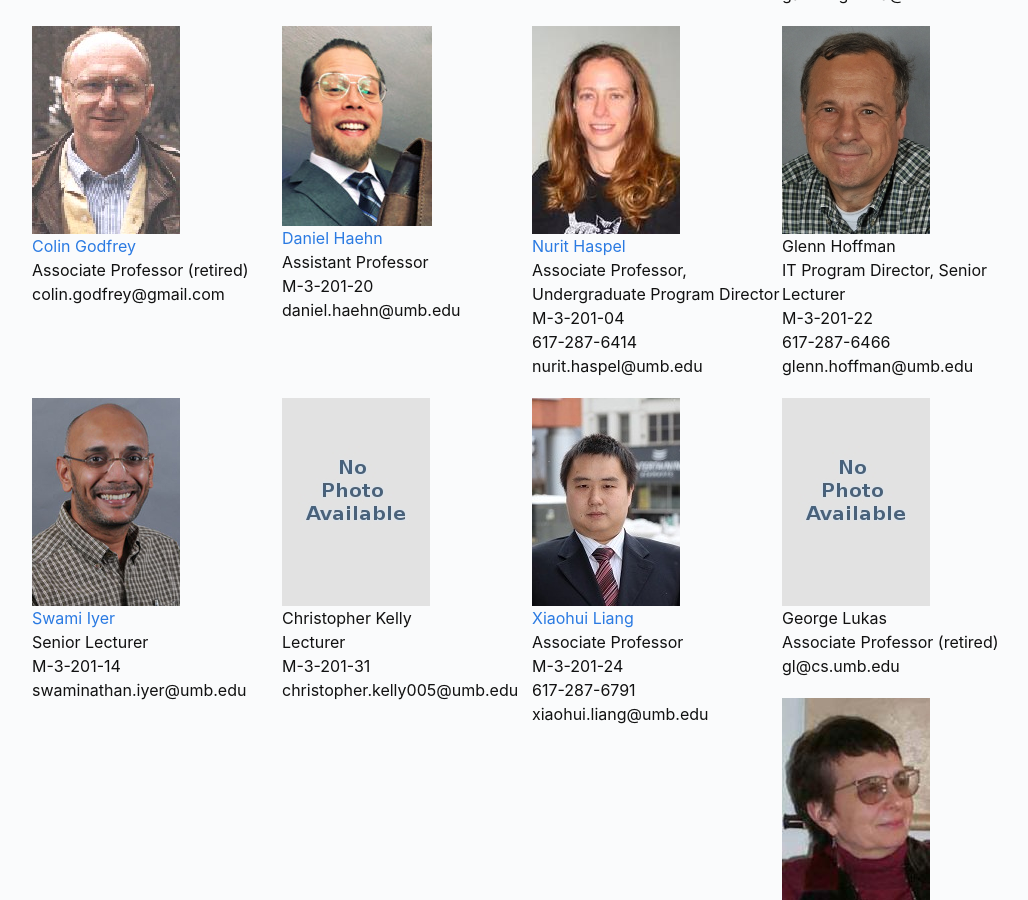
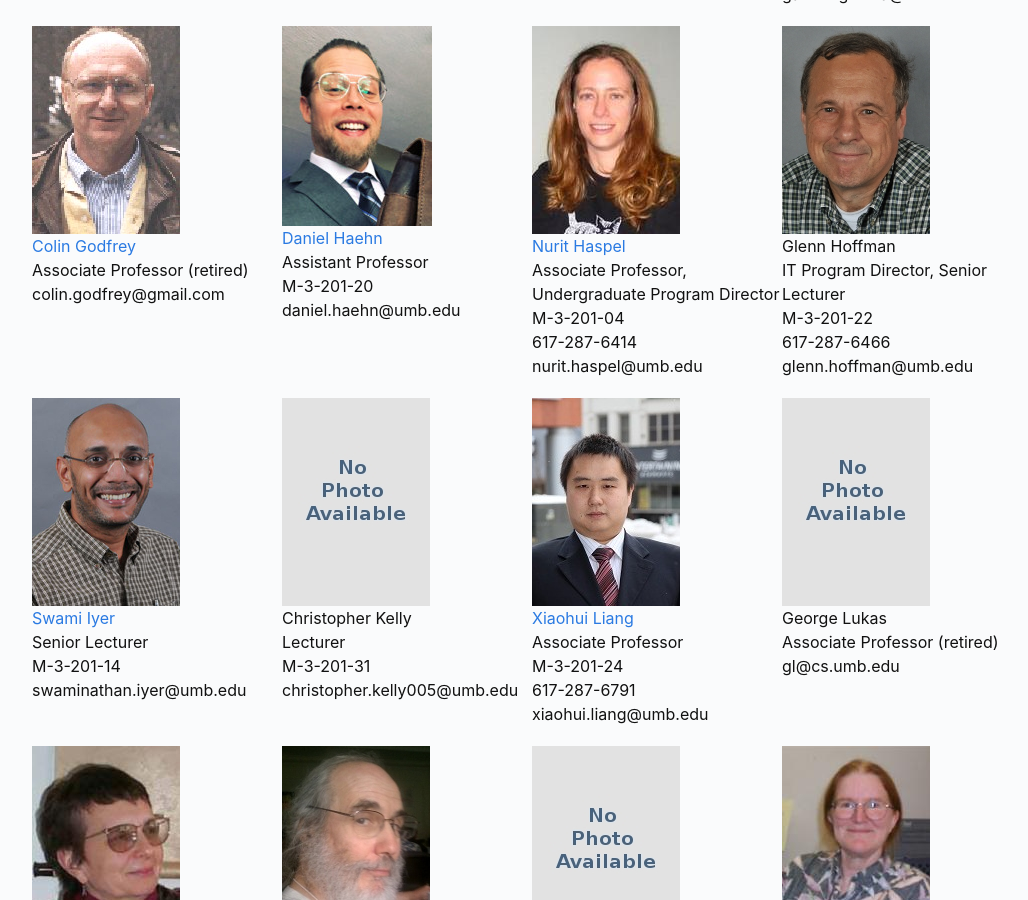
Before and after one commit to umbcs/umbcs.github.io, a Jekyll site: the page built from WEB/people/faculty.markdown, in a window 1280 px wide and 900 px high, scrolled down 1627 px. Shown: the whole window, without its empty margins (38-1066 px from the left). Built offline with Jekyll 4.4.1, drawn with Linux system fonts in a browser that asks for light colours.

Commit message:
Added line breaks to fix alignment issue

```diff
--- a/WEB/people/faculty.markdown
+++ b/WEB/people/faculty.markdown
@@ -82,6 +82,7 @@ permalink: "/faculty"
   Assistant Professor<br>
   M-3-201-08<br>
   funda.durupinarbabur@umb.edu
+  <br>
 </div>
 <div class="person">
   <img src="/WEB/images/people/Peter_Fejer.jpg"><br>
@@ -89,6 +90,7 @@ permalink: "/faculty"
   Emeritus Professor (retired)<br>
   617.287.6453<br>
   peter.fejer@umb.edu<br>
+  <br>
 </div>
 <div class="person">
   <img src="/WEB/images/people/Kenneth_K_Fletcher.jpg"><br>
@@ -109,7 +111,9 @@ permalink: "/faculty"
   <img src="/WEB/images/people/Colin_Godgrey.jpg"><br>
   <a href="	http://www.cs.umb.edu/~cgodfrey" target=_blank>Colin Godfrey</a><br>
   Associate Professor (retired)<br>
-  colin.godfrey@gmail.com
+  colin.godfrey@gmail.com<br>
+  <br>
+  <br>
 </div>
 <div class="person">
   <img src="/WEB/images/people/Daniel_Haehn.jpg"><br>
@@ -117,12 +121,12 @@ permalink: "/faculty"
   Assistant Professor<br>
   M-3-201-20<br>
   daniel.haehn@umb.edu<br>
+  <br>
 </div>
 <div class="person">
   <img src="/WEB/images/people/Nurit_Haspel.jpg"><br>
   <a href="http://www.cs.umb.edu/~nurith" target=_blank>Nurit Haspel</a><br>
-  Associate Professor,<br>
-  Undergraduate Program Director<br>
+  Associate Professor, Undergraduate Program Director<br>
   M-3-201-04<br>
   617-287-6414<br>
   nurit.haspel@umb.edu
@@ -141,6 +145,7 @@ permalink: "/faculty"
   Senior Lecturer<br>
   M-3-201-14<br>
   swaminathan.iyer@umb.edu
+  <br>
 </div>
 <div class="person">
   <img src="/WEB/images/people/No_Photo_Available.jpg"><br>
@@ -148,6 +153,7 @@ permalink: "/faculty"
   Lecturer<br>
   M-3-201-31<br>
   christopher.kelly005@umb.edu<br>
+  <br>
 </div>
 <div class="person">
   <img src="/WEB/images/people/Xiaohui_Liang.jpg"><br>
@@ -161,7 +167,9 @@ permalink: "/faculty"
   <img src="/WEB/images/people/No_Photo_Available.jpg"><br>
   George Lukas<br>
   Associate Professor (retired)<br>
-  gl@cs.umb.edu
+  gl@cs.umb.edu<br>
+  <br>
+  <br>
 </div>
 <div class="person">
   <img src="/WEB/images/people/Joan_Lukas.jpg"><br>
@@ -174,25 +182,32 @@ permalink: "/faculty"
   <a href="http://www.cs.umb.edu/~ram" target=_blank>Robert Morris</a><br>
   Emeritus Professor (retired)<br>
   ram@cs.umb.edu<br>
+  <br>
+  <br>
 </div>
 <div class="person">
   <img src="/WEB/images/people/No_Photo_Available.jpg"><br>
   Kenneth Newman<br>
   Associate Professor (retired)<br>
-  kwn@cs.umb.edu
+  kwn@cs.umb.edu<br>
+  <br>
+  <br>
 </div>
 <div class="person">
   <img src="/WEB/images/people/Elizabeth_ONeil.jpg"><br>
   <a href="http://www.cs.umb.edu/~eoneil" target=_blank>Elizabeth O'Neil</a><br>
   Emeritus Professor (retired)<br>
   617.287.6455<br>
-  elizabeth.oneil@umb.edu
+  elizabeth.oneil@umb.edu<br>
+  <br>
 </div>
 <div class="person">
   <img src="/WEB/images/people/Patrick_ONeil.jpg"><br>
   <a href="http://www.cs.umb.edu/~poneil" target=_blank>Patrick O'Neil</a><br>
   Emeritus Professor (retired)<br>
-  poneil@cs.umb.edu
+  poneil@cs.umb.edu<br>
+  <br>
+  <br>
 </div>
 <div class="person">
   <img src="/WEB/images/people/Carl_Offner.jpg"><br>
@@ -229,7 +244,9 @@ permalink: "/faculty"
   <img src="/WEB/images/people/Matthew_Schneps.jpg"><br>
   <a href="http://www.cfa.harvard.edu/dyslexia/LVL/" target=_blank>Matthew Schneps</a><br>
   Research Professor (retired)<br>
-  matthew.schneps@umb.edu
+  matthew.schneps@umb.edu<br>
+  <br>
+  <br>
 </div>
 <div class="person">
   <img src="/WEB/images/people/Bo_Sheng.jpg"><br>
@@ -252,7 +269,8 @@ permalink: "/faculty"
   <a href="https://www.cs.umb.edu/~tsoro/" target=_blank>Torna Soro</a><br>
   Lecturer<br>
   M-3-201-32<br>
-  torna.soro001@umb.edu
+  torna.soro001@umb.edu<br>
+  <br>
 </div>
 <div class="person">
   <img src="/WEB/images/people/Jun_Suzuki.jpg"><br>
@@ -266,7 +284,9 @@ permalink: "/faculty"
   <img src="/WEB/images/people/Richard_Tenney.jpg"><br>
   <a href="http://www.cs.umb.edu/~rlt" target=_blank>Richard Tenney</a><br>
   Emeritus Professor (retired)<br>
-  rlt@cs.umb.edu
+  rlt@cs.umb.edu<br>
+  <br>
+  <br>
 </div>
 <div class="person">
   <img src="/WEB/images/people/Duc_Tran.jpg"><br>
@@ -288,13 +308,17 @@ permalink: "/faculty"
   <img src="/WEB/images/people/Robert_Wilson.jpg"><br>
   <a href="	http://www.cs.umb.edu/~bobw" target=_blank>Robert Wilson</a><br>
   Senior Lecturer (retired)<br>
-  bobw@cs.umb.edu
+  bobw@cs.umb.edu<br>
+  <br>
+  <br>
 </div>
 <div class="person">
   <img src="/WEB/images/people/No_Photo_Available.jpg"><br>
   Zaihan Yang<br>
   Lecturer<br>
   zaihan.yang@umb.edu
+  <br>
+  <br>
 </div>
 
 
```
